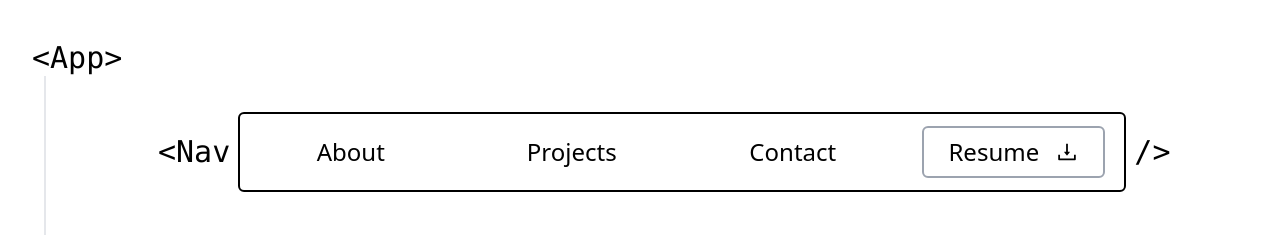
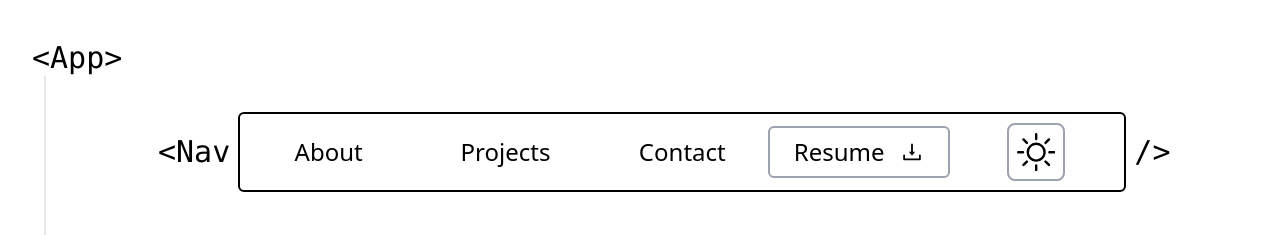
Before and after one commit to rakshit0960/personal-portfolio, a React (Vite) app: page / in a window 1280 px wide. Shown: the top 235 px of the page. Built offline with nearby package versions, Linux system fonts and the light colour scheme.

Commit message:
added togle theme btn

```diff
--- a/src/App.tsx
+++ b/src/App.tsx
@@ -1,17 +1,22 @@
 import { Route, Routes } from 'react-router-dom'
 import HomePage from './pages/HomePage'
 import SectionWrapper from './components/SectionWrapper'
+import { ThemeContext } from './components/contexts/ThemeContext'
+import { useState } from 'react'
 
 function App() {
+  const [darkTheme, setDarkTheme] = useState(false)
 
   return (
-    <>
-      <SectionWrapper name='App'>
-          <Routes>
-            <Route path='/' element={<HomePage />} />
-          </Routes>
-        </SectionWrapper>
-    </>
+    <div className={darkTheme ? "dark" : ""}>
+        <ThemeContext.Provider value={{darkTheme, setDarkTheme}}>
+          <SectionWrapper name='App'>
+            <Routes>
+              <Route path='/' element={<HomePage />} />
+            </Routes>
+          </SectionWrapper>
+      </ThemeContext.Provider>
+    </div>
   )
 }
 
--- a/src/components/NavBar.tsx
+++ b/src/components/NavBar.tsx
@@ -1,14 +1,16 @@
 import resume from "../assets/documents/resume.pdf";
 import NavLink from "./NavLink";
 import DownloadButton from "./DownloadButton";
+import ToggleThemeButton from "./ToggleThemeButton";
 export default function NavBar() {
   return (
     <nav>
-      <div className="rounded-md grid grid-cols-4 place-content-center place-items-center border-2 dark:border-light-coral border-black h-20 text-2xl select-none">
+      <div className="rounded-md grid grid-cols-5 place-content-center place-items-center border-2 dark:border-light-coral border-black h-20 text-2xl select-none">
         <NavLink name="About" href="#aboutSection" />
         <NavLink name="Projects" href="#ProjectsSection" />
         <NavLink name="Contact" href="#ContactSection" />
         <DownloadButton filePath={resume} fileName="RESUME-Rakshit_Mehta-PDF" name="Resume" />
+        <ToggleThemeButton />
       </div>
     </nav>
   );
--- /dev/null
+++ b/src/components/ToggleThemeButton.tsx
@@ -0,0 +1,20 @@
+import { MouseEventHandler} from "react"
+import { IconContext } from "react-icons";
+import { BsMoon, BsSun } from "react-icons/bs";
+import { useThemeContext } from "./contexts/ThemeContext";
+
+export default function ToggleThemeButton() {
+    const {theme, setTheme} = useThemeContext();
+
+    const toggleTheme:MouseEventHandler = () => {
+        setTheme(isDark => !isDark);
+    }
+
+  return (
+    <IconContext.Provider value={{color: theme ? 'white' : 'black', size: '1.6em'}}>
+        <div onClick={toggleTheme} className="cursor-pointer border-2 border-gray-400 rounded-lg p-2 hover:border-black dark:hover:white dark:hover:border-white">
+            {theme ? <BsMoon /> : <BsSun /> }
+        </div>
+    </IconContext.Provider>
+  )
+}
--- /dev/null
+++ b/src/components/contexts/ThemeContext.ts
@@ -0,0 +1,17 @@
+import { createContext, useContext } from "react";
+
+interface Theme {
+    darkTheme: boolean | undefined
+    setDarkTheme: React.Dispatch<React.SetStateAction<boolean>> | undefined
+}
+
+export const ThemeContext = createContext<Theme>({ darkTheme: undefined, setDarkTheme: undefined });
+
+export function useThemeContext() {
+    const {darkTheme: theme, setDarkTheme: setTheme} = useContext(ThemeContext)
+
+    if (theme === undefined || setTheme === undefined)
+        throw new Error('Theme Cannot contain undefined field')
+
+    return {theme, setTheme};
+}
--- a/src/pages/HomePage.tsx
+++ b/src/pages/HomePage.tsx
@@ -11,5 +11,5 @@ export default function HomePage() {
       <ProjectsSection />
       <ContactSection />
     </>
-  )
+  );
 }
--- a/tailwind.config.js
+++ b/tailwind.config.js
@@ -4,6 +4,7 @@ export default {
     "./index.html",
     "./src/**/*.{js,ts,jsx,tsx}",
   ],
+  darkMode: 'class',
   theme: {
     extend: {
       aspectRatio: {
```
